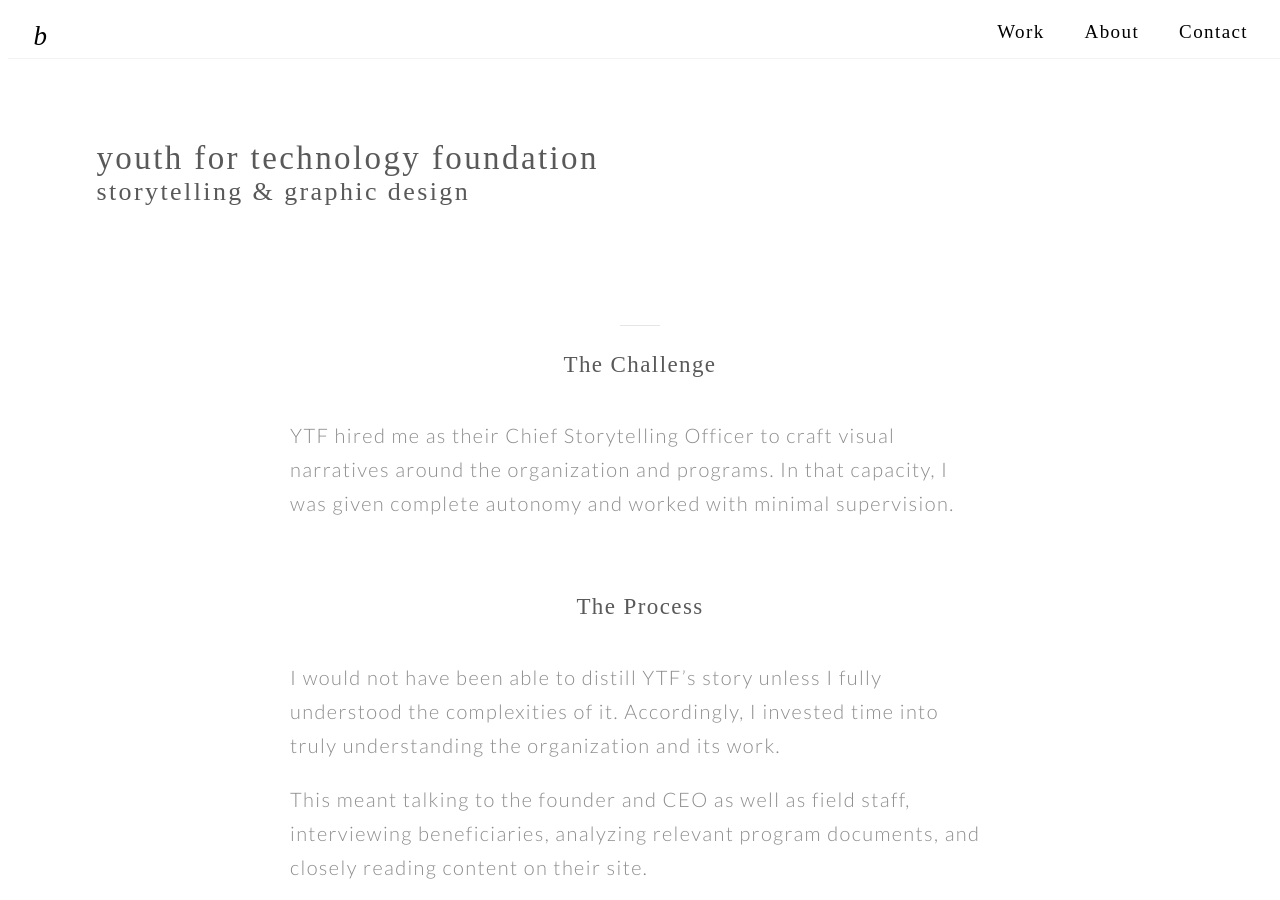
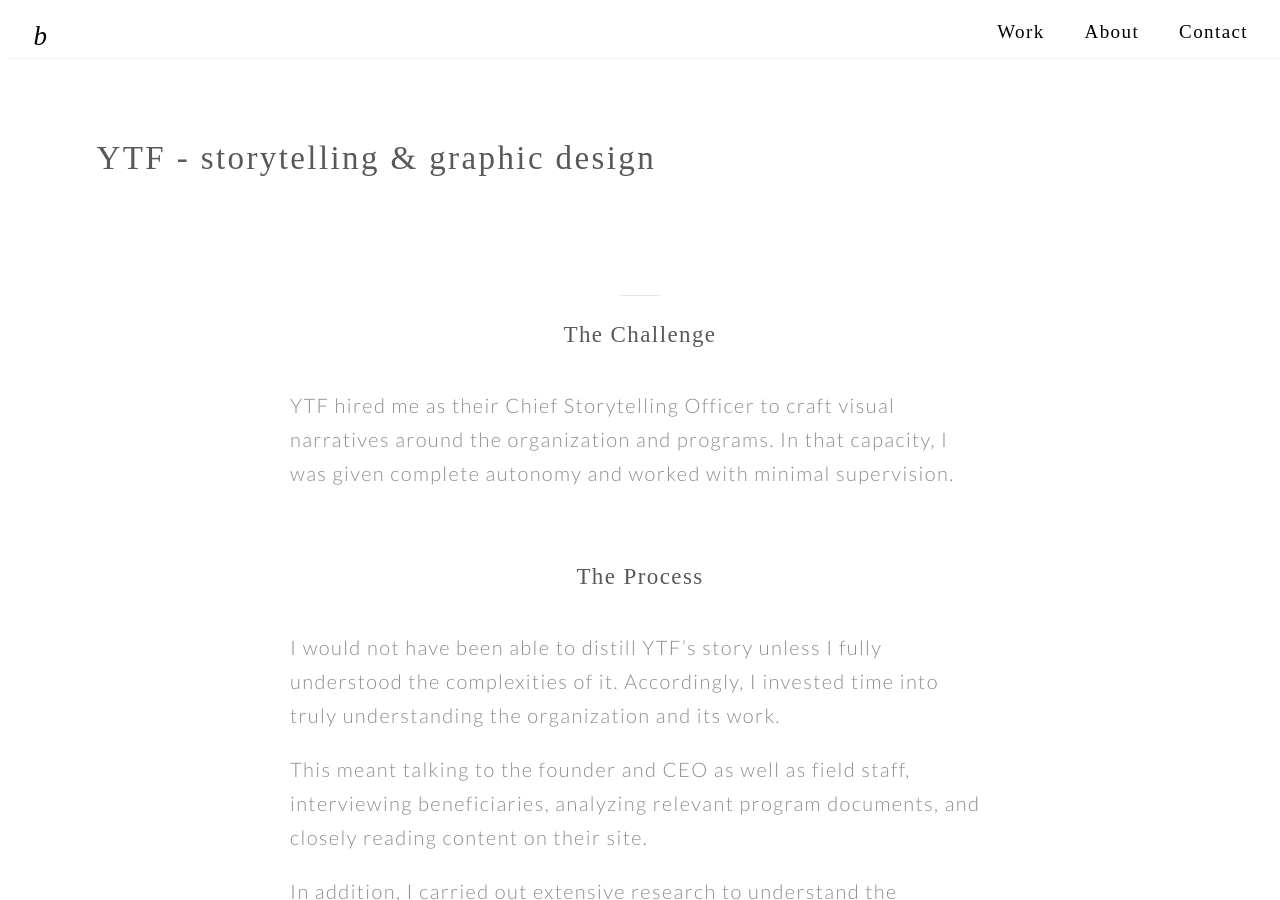
Before and after one commit to bkwon0402/bkwon0402.github.io, a Jekyll site: the page built from item/storytelling.md, in a window 1280 px wide and 900 px high. Built offline with Jekyll 4.4.1, drawn with Linux system fonts in a browser that asks for light colours; some web fonts are replaced.

Commit message:
Update storytelling.md

```diff
--- a/item/storytelling.md
+++ b/item/storytelling.md
@@ -1,8 +1,8 @@
 ---
 layout: portfolio_item
 headtouse: headcontent.html
-title: youth for technology foundation
-sub: storytelling & graphic design
+title: YTF - storytelling & graphic design
+sub:
 ---
 # The Challenge
 
```
